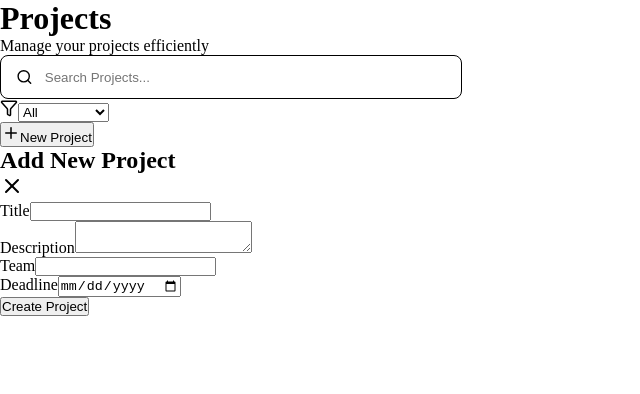
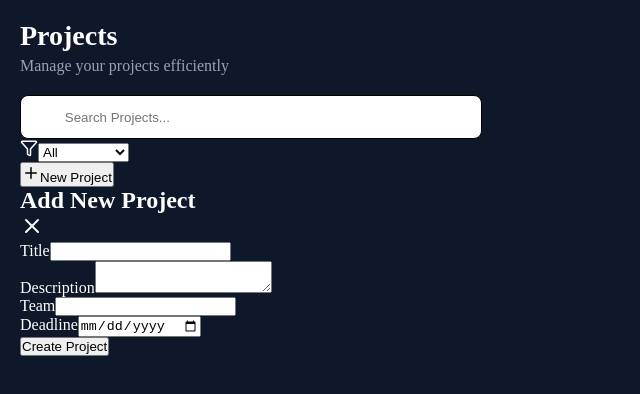
Before and after one commit to narendar9888/Plan-smarter, a React (Vite) app: page / in a window 1280 px wide. Shown: the top 394 px of the page, without its empty margins (0-640 px from the left). Built offline with nearby package versions, Linux system fonts and the light colour scheme.

Commit message:
project file

```diff
--- a/src/pages/Projects/Projects.jsx
+++ b/src/pages/Projects/Projects.jsx
@@ -1,3 +1,4 @@
+import "./Projects.css";
 import { useState } from "react";
 import {
     Search,
@@ -9,10 +10,9 @@ import {
 function Projects() {
     const [search, setSearch] = useState("");
     const [filter, setFilter] = useState("all");
-    const isEdit = false; // delete
 
     const [showModal, setShowModal] = useState(true); // chnage it after complete true to false
-
+    const [isEdit, setIsEdit] = useState(false);
 
     const [projects, setProjects] = useState([
     {
@@ -34,6 +34,19 @@ function Projects() {
       deadline: "2026-07-05",
     },
   ]);
+
+  const [editingId, setEditingId] = useState(null);
+
+  const [form, setForm] = useState({
+    title: "",
+    description: "",
+    progress: 0,
+    status: "in-progress",
+    deadline: "",
+  });
+
+  const [errors, setErrors] = useState({});
+
   const openAddModal = () => {
     setIsEdit(false);
     setForm({
```
